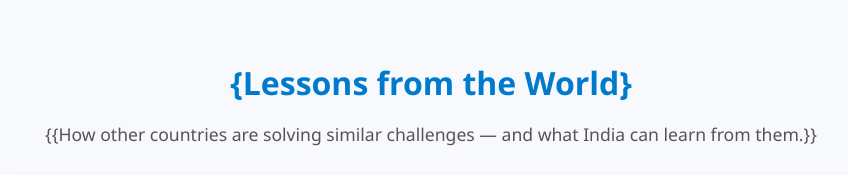
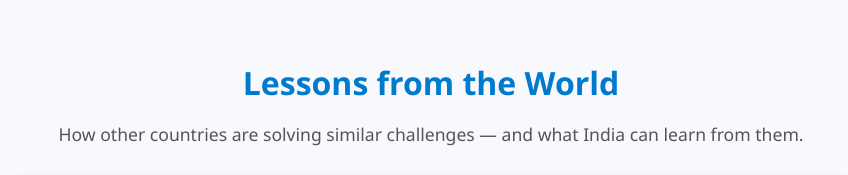
Before and after one commit to Rohitvj1994/wisewatt.github.io, a plain HTML site: page global.html in a window 1280 px wide. Shown: the top 175 px of the page, 209-1057 px from the left. Drawn offline with Linux system fonts and the light colour scheme.

Commit message:
Update global.html

```diff
--- a/global.html
+++ b/global.html
@@ -50,8 +50,8 @@
 </head>
 <body>
   <header>
-    <h1>{Lessons from the World}</h1>
-    <p>{{How other countries are solving similar challenges — and what India can learn from them.}}</p>
+    <h1>Lessons from the World</h1>
+    <p>How other countries are solving similar challenges — and what India can learn from them.</p>
   </header>
 
   <div class="blog-post">
```
